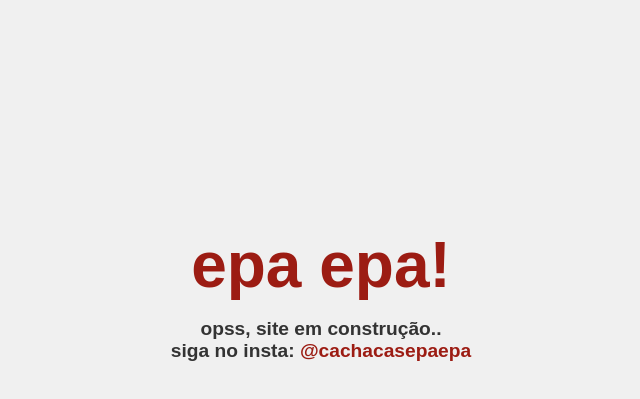
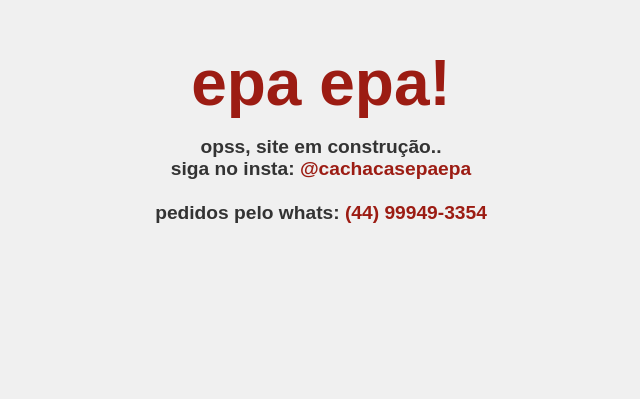
Before and after one commit to mpmmarcelo/epaepa, a website built with webpack: page index.html in a window 1280 px wide. Shown: the part 105-504 px from the top of the page, without its empty margins (319-959 px from the left). Built offline with nearby package versions, Linux system fonts and the light colour scheme; a web font is replaced by a local one.

Commit message:
added contact info

```diff
--- a/index.html
+++ b/index.html
@@ -20,7 +20,7 @@
       flex-direction: column;
       justify-content: center;
       align-items: center;
-      min-height: 100vh;
+      min-height: 60vh;
       margin: 0;
       padding: 1rem;
       text-align: center;
@@ -63,7 +63,8 @@
 
 <h2>
   opss, site em construção..<br>
-  siga no insta: <a href="https://www.instagram.com/cachacasepaepa/" target="_blank">@cachacasepaepa</a>
+  siga no insta: <a href="https://www.instagram.com/cachacasepaepa/" target="_blank">@cachacasepaepa</a><br><br>
+  pedidos pelo whats: <a href="https://api.whatsapp.com/send/?phone=5544999493354&text=quero%20fazer%20um%20pedido&type=phone_number&app_absent=0" target="_blank">(44) 99949-3354</a>
 </h2>
 
 </body>
```
Also changed, not shown: 1 other file.
